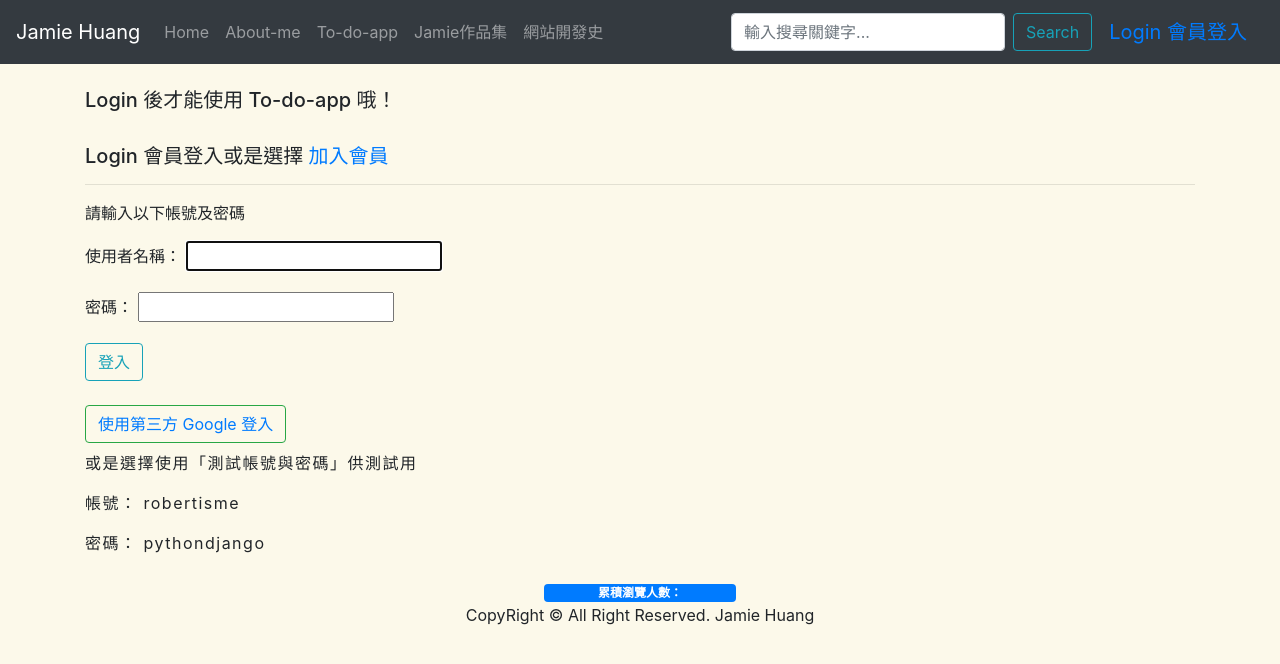
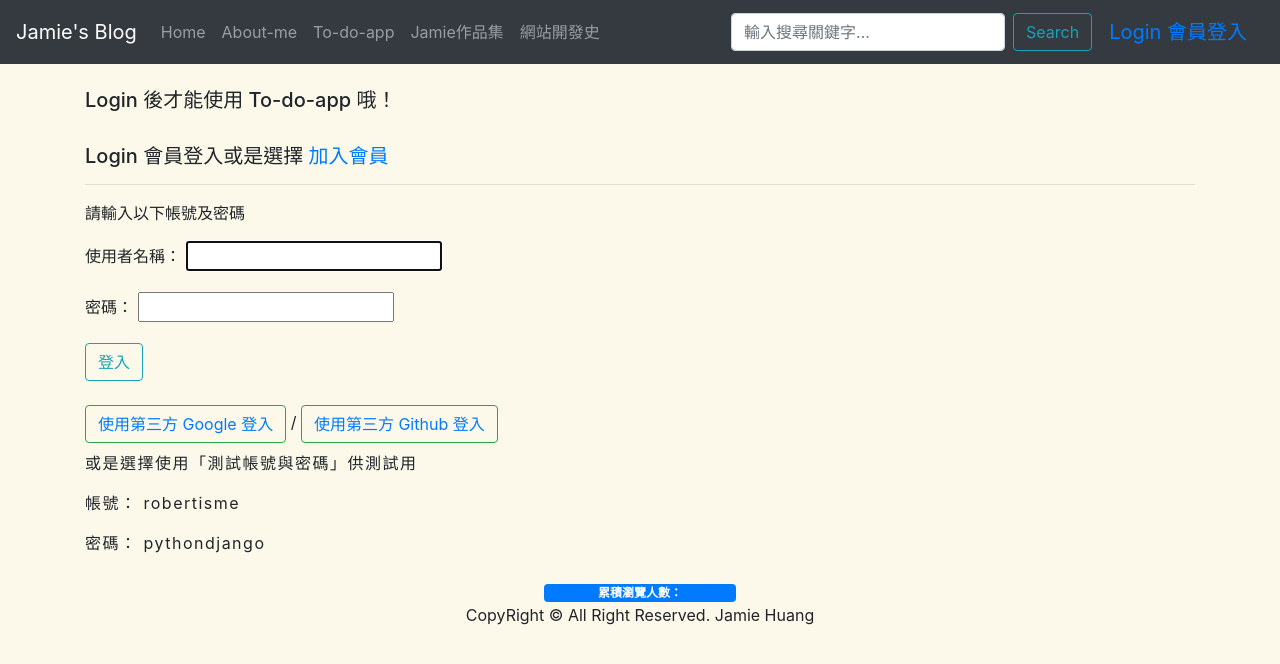
Before and after one commit to jamie328/Upload_heroku_jamie_website, a Django app: page /login/ in a window 1280 px wide. Shown: the top 664 px of the page. Run offline with Django 3.2, Linux system fonts and the light colour scheme; some libraries are stand-ins or nearby versions.

Commit message:
github-auth finish

```diff
--- a/templates/base.html
+++ b/templates/base.html
@@ -20,7 +20,7 @@
 {% block navbar %}
   <!--  navbar開始-->
   <nav class="navbar navbar-expand-lg navbar-dark bg-dark">
-  <a class="navbar-brand" href="{% url 'index' %}"> Jamie Huang</a>
+  <a class="navbar-brand" href="{% url 'index' %}"> Jamie's Blog </a>
   <button class="navbar-toggler" type="button" data-toggle="collapse" data-target="#navbarSupportedContent" aria-controls="navbarSupportedContent" aria-expanded="false" aria-label="Toggle navigation">
     <span class="navbar-toggler-icon"></span>
   </button>
--- a/templates/login/login.html
+++ b/templates/login/login.html
@@ -27,7 +27,12 @@
 <!--    google API登入    -->
     <button type="button" class="btn btn-outline-success google">
         <a href="{% url 'social:begin' 'google-oauth2' %}">使用第三方 Google 登入</a></button>
+        /
 <!--    google API登入    -->
+<!--    github API登入-->
+    <button type="button" class="btn btn-outline-success github">
+        <a href="{% url 'social:begin' 'github' %}">使用第三方 Github 登入</a></button>
+<!--    github API登入-->
     <p class="text_style">
         或是選擇使用「測試帳號與密碼」供測試用 <br/>
         帳號： robertisme <br/>
--- a/templates/myapp/index.html
+++ b/templates/myapp/index.html
@@ -23,6 +23,9 @@
               <h5 class="mt-2 text_style"> 用 Django 與 Bootstrap 試著寫寫程式 </h5>
               <li class = "media text_style">
                   點進網頁的你，不妨按按上面的 About-me & To-do-app 兩個功能試試看玩玩看哦！
+              </li>
+              <li class = "media text_style">
+                  如果想操作 To-do-app 可以註冊帳號或是使用第三方 Social-media 註冊！
               </li>
               <li class = "media text_style">
                   下面是我自己試著做的 Side Project 心得歡迎點閱分享。
--- a/templates/myapp/website_log.html
+++ b/templates/myapp/website_log.html
@@ -26,6 +26,7 @@
         <li class="text_style"> 9/20 ： 完成文章發布與完善網站美觀 </li>
         <li class="text_style"> 9/24 ： 完成文章分頁瀏覽與文章搜尋功能  </li>
         <li class="text_style"> 9/26 ： 新增會員系統，且只有註冊會員才能使用 To-do-app  </li>
+        <li class="text_style"> 9/28 ： 新增第三方登入可使用 Social-Auth 登入系統 </li>
     </ul>
     {% endblock %}
 </body>
--- a/web_create_project/settings.py
+++ b/web_create_project/settings.py
@@ -28,14 +28,19 @@ LOGOUT_URL = '/logout/'
 AUTHENTICATION_BACKENDS = [
         'django.contrib.auth.backends.ModelBackend',  # 預設
         'social_core.backends.google.GoogleOAuth2',   # 新增於9/27
+        'social_core.backends.github.GithubOAuth2',   # 新增於9/27
 ]
 SOCIAL_AUTH_URL_NAMESPACE = 'social'
 # localhost key secret
 # SOCIAL_AUTH_GOOGLE_OAUTH2_KEY = '191042244574-rcvbcumjt3tmhtcetnealn89co1fmbli.apps.googleusercontent.com'
 # SOCIAL_AUTH_GOOGLE_OAUTH2_SECRET = 'ZNb2y_niK1mYkXAg38Wsnnut'
+# SOCIAL_AUTH_GITHUB_KEY = 'b8c658e7ee2d2bc9dc03'
+# SOCIAL_AUTH_GITHUB_SECRET = '83be6a407ca7b1051e62384c2fbe4809648b279b'
 # heroku key secret
 SOCIAL_AUTH_GOOGLE_OAUTH2_KEY = '191042244574-3fsaenguf469lhde81a5493usk27hrjo.apps.googleusercontent.com'
 SOCIAL_AUTH_GOOGLE_OAUTH2_SECRET = '9SrlkIlZ2jztLbeRgCjTveTE'
+SOCIAL_AUTH_GITHUB_KEY = '882927535ceb6c029118'
+SOCIAL_AUTH_GITHUB_SECRET = 'cd014409817cd5039c4a175fa019c9a41246b074'
 """9/27 新增 google API第三方"""
 
 
```
